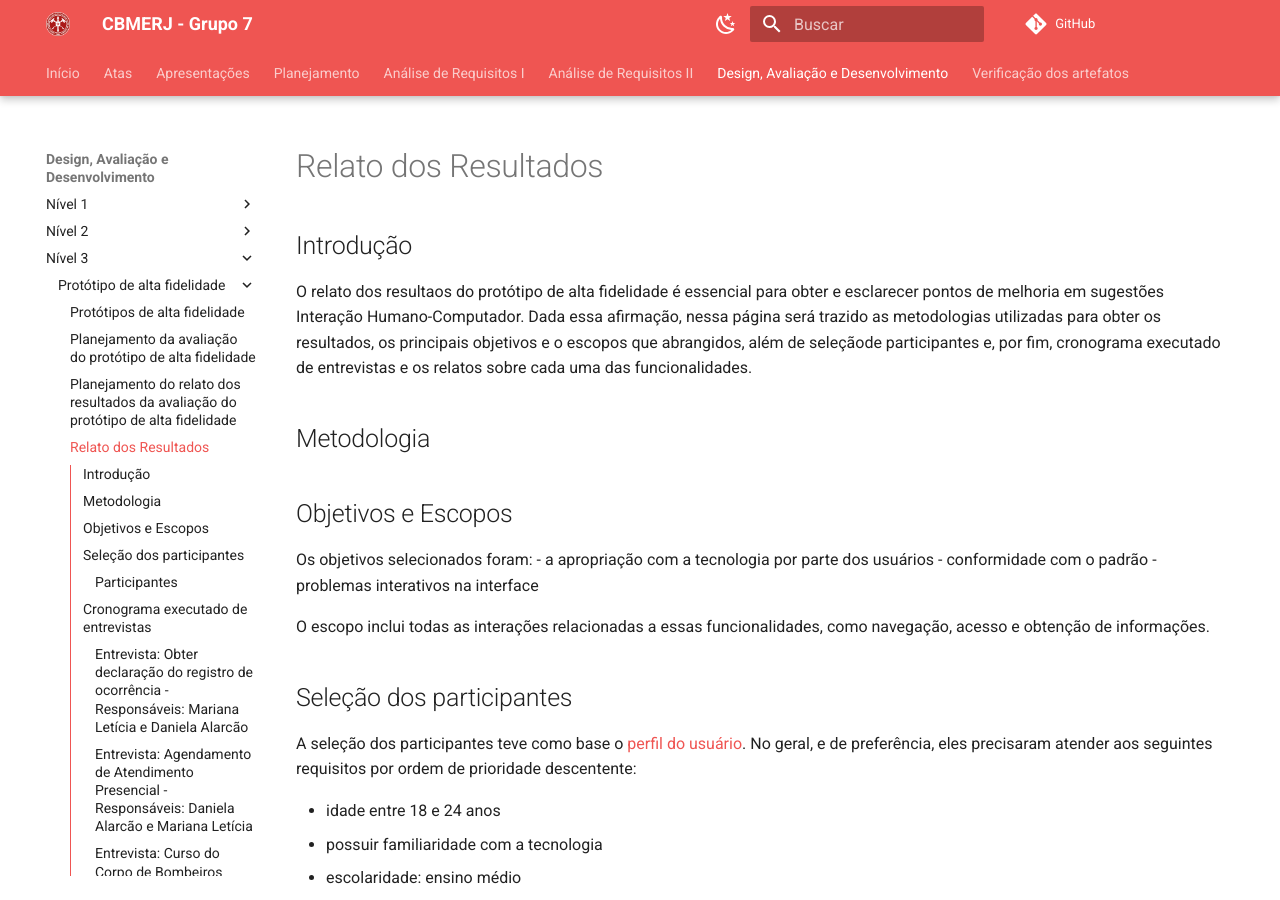
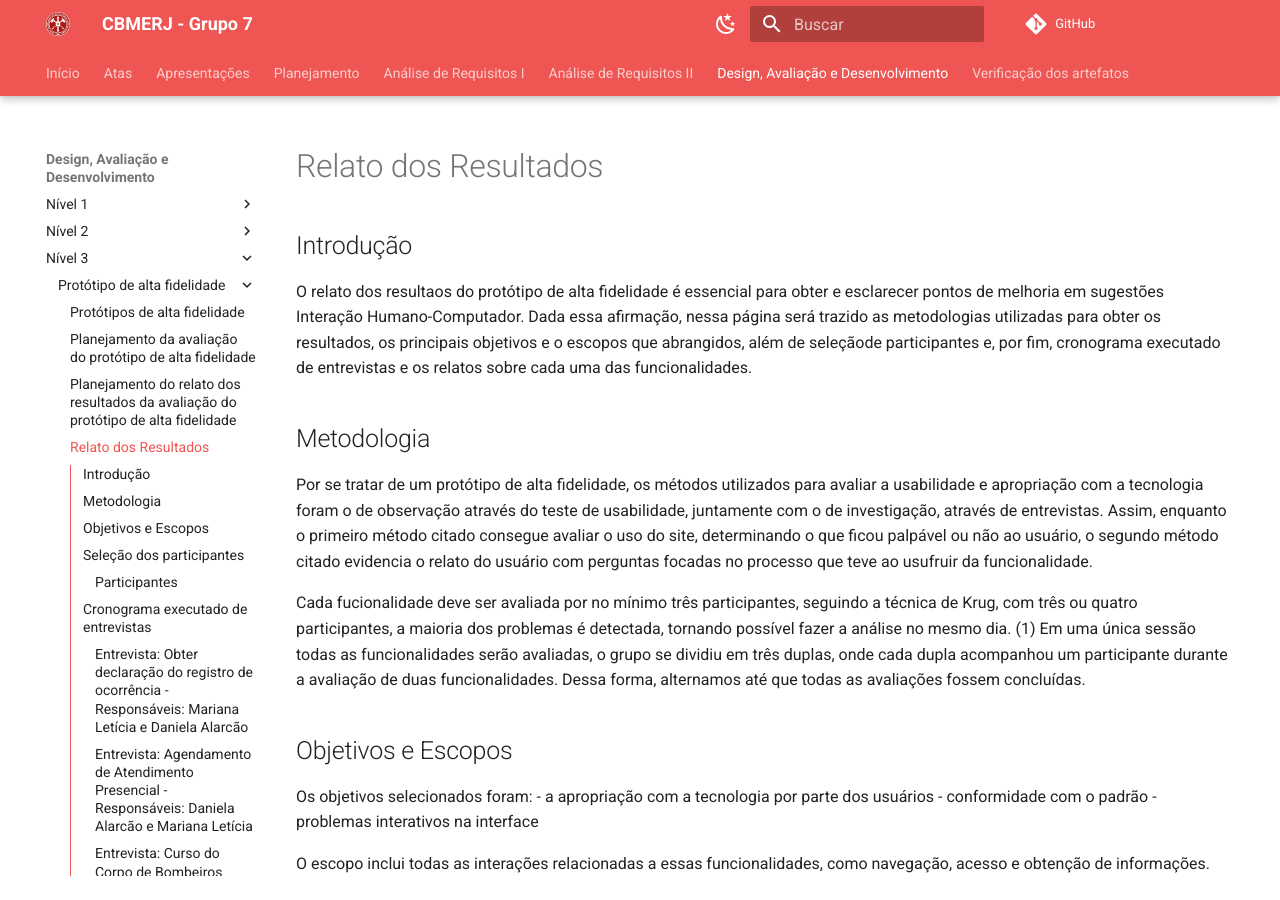
Before and after one commit to Interacao-Humano-Computador/2024.1-CBMERJ, an MkDocs documentation site: the page built from docs/design_avaliacao_desenvolvimento/nivel_3/relato_resultados.md, in a window 1280 px wide and 900 px high. Built offline with MkDocs 1.6.1 and Material for MkDocs 9.7.7, drawn with Linux system fonts in a browser that asks for light colours; comment, search, counter and statistics services are not loaded; some of the changed text lies outside the part shown.

Commit message:
Add metodologia

```diff
--- a/docs/design_avaliacao_desenvolvimento/nivel_3/relato_resultados.md
+++ b/docs/design_avaliacao_desenvolvimento/nivel_3/relato_resultados.md
@@ -3,9 +3,9 @@ O relato dos resultaos do protótipo de alta fidelidade é essencial para obter
 
 
 ## Metodologia
-<!-- Por se tratar de um protótipo de alta fidelidade, os métodos utilizados para avaliar a usabilidade e apropriação com a tecnologia foram o de observação através do teste de usabilidade, juntamente com o de investigação, através de entrevistas.
+Por se tratar de um protótipo de alta fidelidade, os métodos utilizados para avaliar a usabilidade e apropriação com a tecnologia foram o de observação através do teste de usabilidade, juntamente com o de investigação, através de entrevistas. Assim, enquanto o primeiro método citado consegue avaliar o uso do site, determinando o que ficou palpável ou não ao usuário, o segundo método citado evidencia o relato do usuário com perguntas focadas no processo que teve ao usufruir da funcionalidade.
 
-Assim, enquanto o primeiro método citado consegue avaliar o uso do site, determinando o que ficou palpável ou não ao usuário, o segundo método citado evidencia o relato do usuário com perguntas focadas no processo que teve ao usufruir da funcionalidade. -->
+Cada fucionalidade deve ser avaliada por no mínimo três participantes, seguindo a técnica de Krug, com três ou quatro participantes, a maioria dos problemas é detectada, tornando possível fazer a análise no mesmo dia. (1) Em uma única sessão todas as funcionalidades serão avaliadas, o grupo se dividiu em três duplas, onde cada dupla acompanhou um participante durante a avaliação de duas funcionalidades. Dessa forma, alternamos até que todas as avaliações fossem concluídas.
 
 ## Objetivos e Escopos
 Os objetivos selecionados foram:
@@ -493,6 +493,9 @@ Segue a seguir na tabela (COLOQUE O NÚMERO DA TABELA AQUI), os resultados das e
 ## Bibliografia
 > - Barbosa, S. D. J.; Silva, B. S. da; Silveira, M. S.; Gasparini, I.; Darin, T.; Barbosa, G. D. J. Interação Humano-Computador e Experiência do usuário. (2021). Acesso em: 03 de junho de 2024.
 
+## Referências Bibliográficas
+> 1. Avaliação E Projeto No Design De Interfaces - Autor: José Guilherme Santa Rosa - Ano: Capa comum – 1 janeiro 2010. [Capítulo 9, p. 144]
+
 ## Histórico de Versões
 
 | Versão  | Data       | Descrição                 | Autor(es)                   | Revisor(es)                                    |
```
